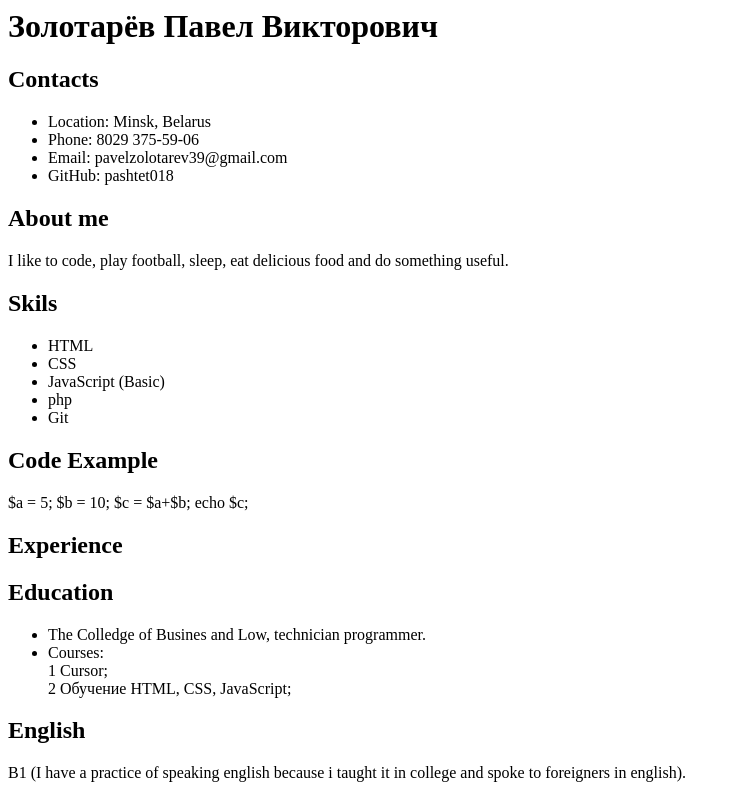
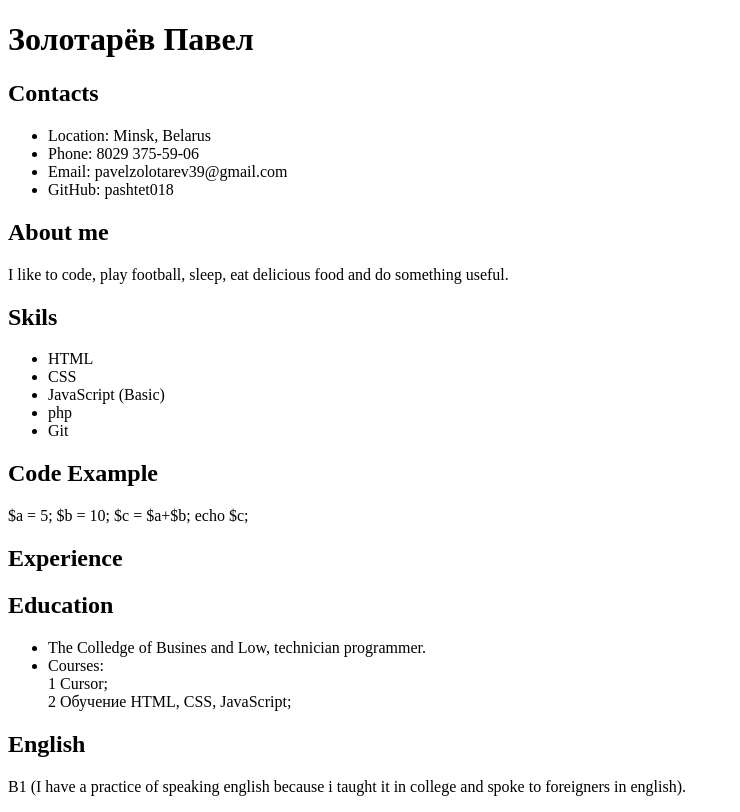
Before and after one commit to pashtet018/rsschool-cv, a plain HTML site: page index.html in a window 1280 px wide. Shown: the whole page, without its empty margins (0-740 px from the left). Drawn offline with Linux system fonts and the light colour scheme.

Commit message:
Update index.html

```diff
--- a/index.html
+++ b/index.html
@@ -1,4 +1,12 @@
-<h1>Золотарёв Павел Викторович</h1>
+<!DOCTYPE html>
+<html lang="en">
+<head>
+    <meta charset="UTF-8">
+    <meta name="viewport" content="width=device-width, initial-scale=1.0">
+    <title>Document</title>
+</head>
+<body>
+    <h1>Золотарёв Павел</h1>
 <h2>Contacts</h2>
 <ul>
     <li>Location: Minsk, Belarus</li>
@@ -27,3 +35,5 @@
 </ul>
 <h2>English</h2>
 <p>B1 (I have a practice of speaking english because i taught it in college and spoke to foreigners in english).</p>
+</body>
+</html>
```
